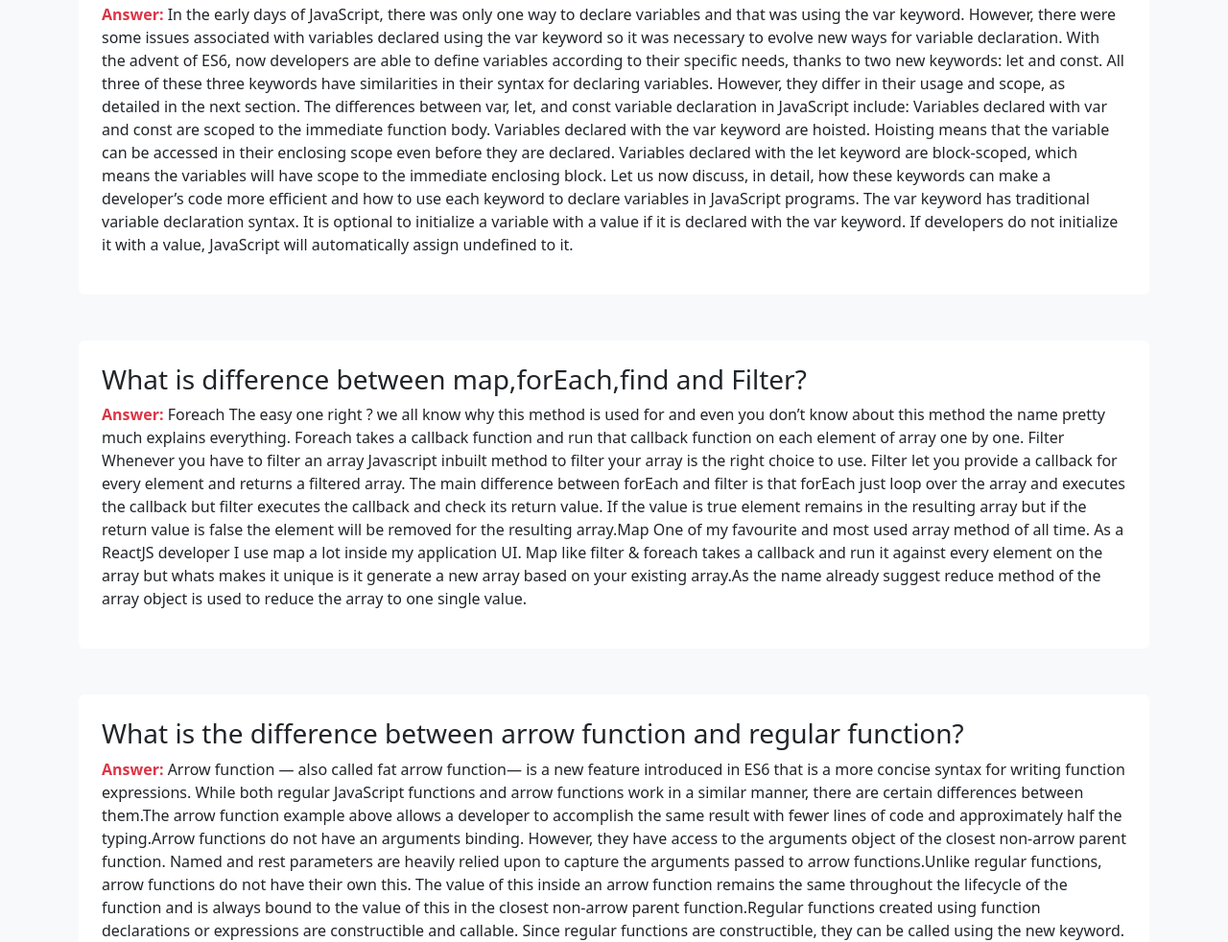
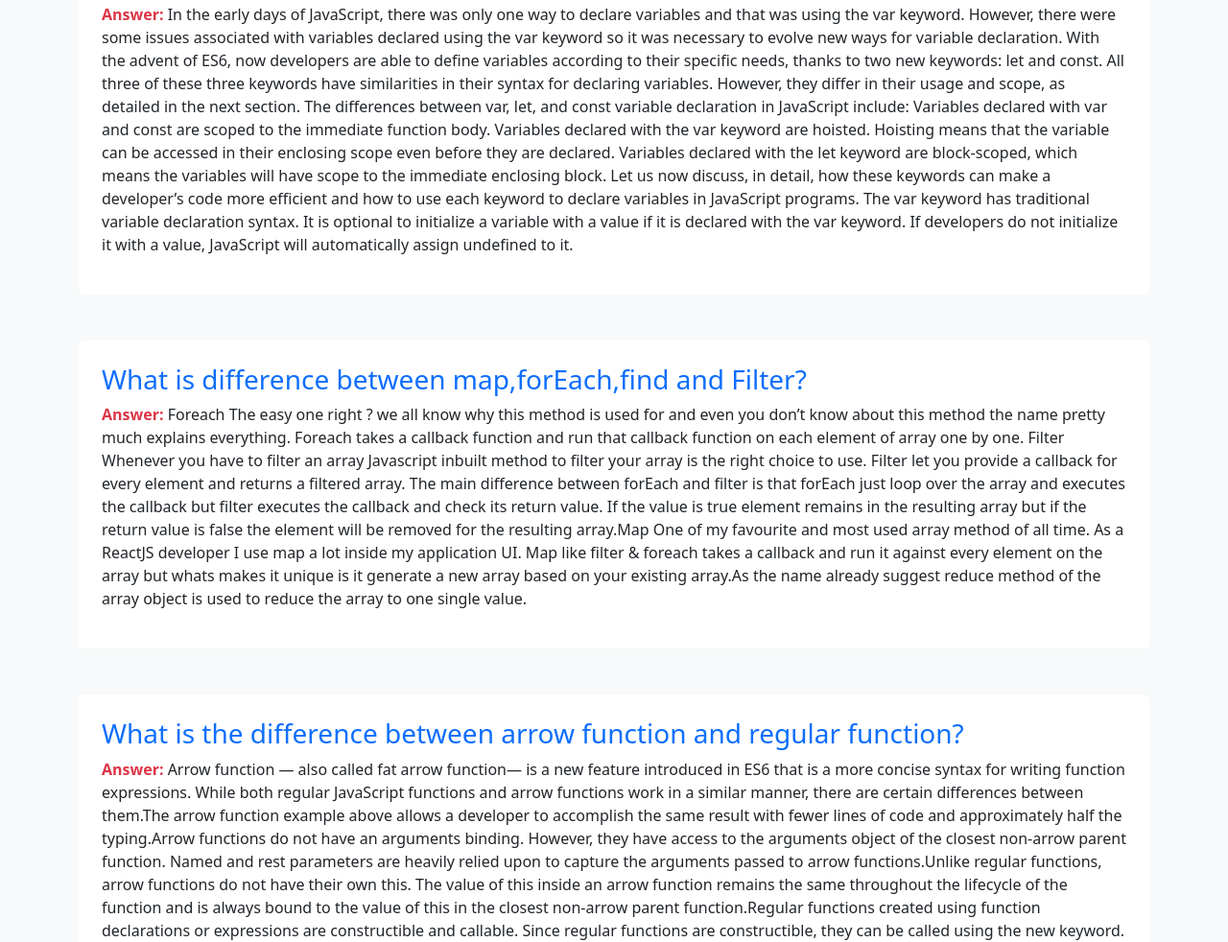
Before and after one commit to Developits/times-newsportal, a plain HTML site: page blogs.html in a window 1280 px wide. Shown: the part 344-1326 px from the top of the page at 96% size. Drawn offline with nearby package versions, Linux system fonts and the light colour scheme; files whose address does not match are found by name.

Commit message:
completed

```diff
--- a/blogs.html
+++ b/blogs.html
@@ -72,7 +72,9 @@
         </p>
       </div>
       <div class="bg-white p-4 my-5 rounded">
-        <h3>What is difference between map,forEach,find and Filter?</h3>
+        <h3 class="text-primary">
+          What is difference between map,forEach,find and Filter?
+        </h3>
         <p>
           <strong class="text-danger">Answer:</strong>
           Foreach The easy one right ? we all know why this method is used for
@@ -96,7 +98,7 @@
         </p>
       </div>
       <div class="bg-white p-4 my-5 rounded">
-        <h3>
+        <h3 class="text-primary">
           What is the difference between arrow function and regular function?
         </h3>
         <p>
```
